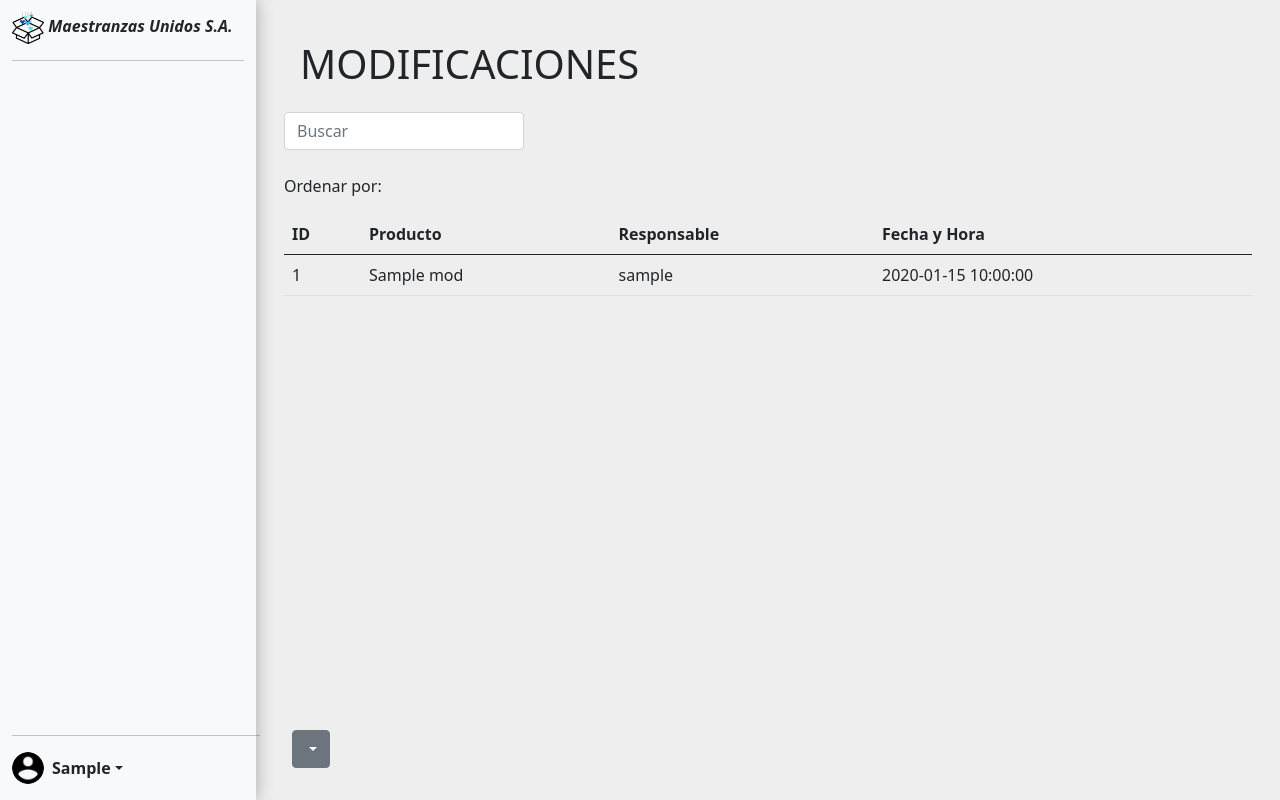
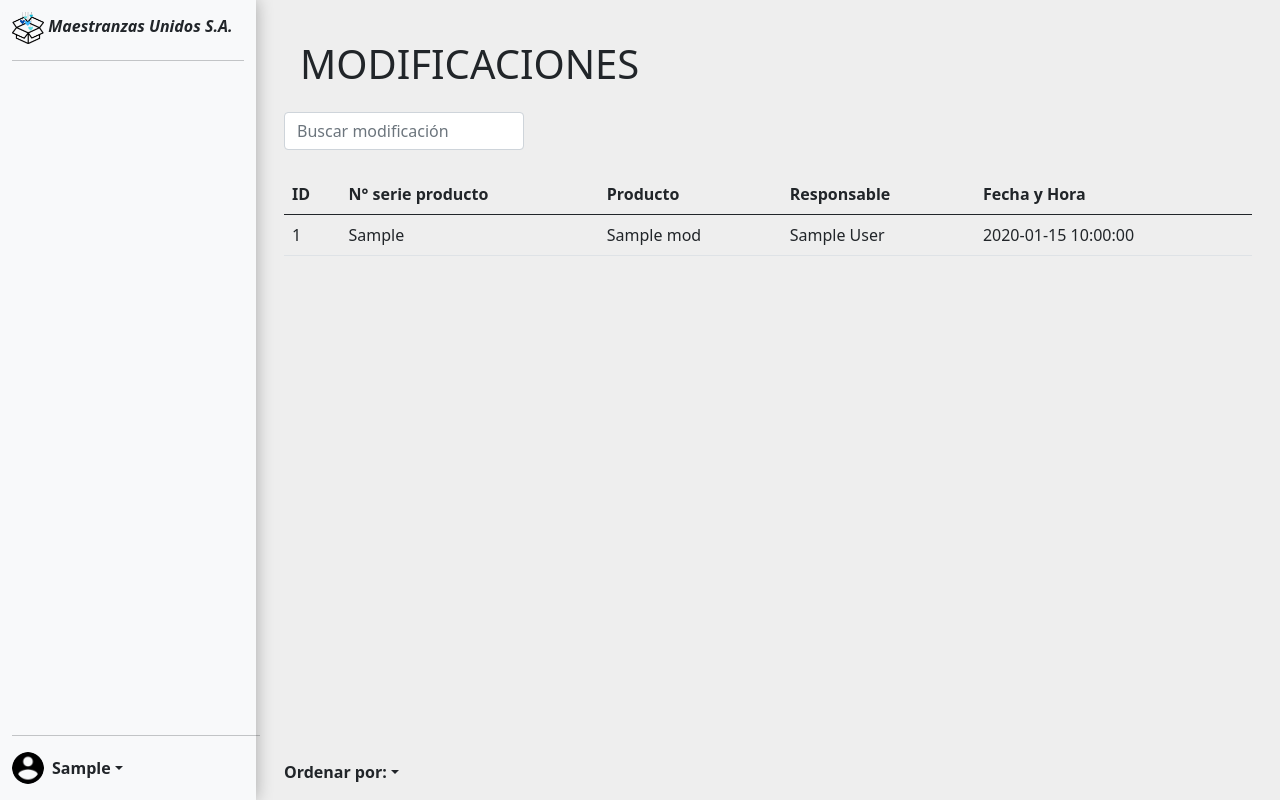
Before and after one commit to FcaHJ/Project-Maestranzas, a Flask app: template Maestranzas/src/template/modificaciones.html in a window 1280 px wide. Run offline with Flask 3, Linux system fonts and the light colour scheme; the template is opened without the code that fills it: most values are stand-ins (such as "Sample title", 1, 10 or a date in 2020); some libraries are stand-ins or nearby versions.

Commit message:
Se visualizan modificaciones
Se puede ver quien realizó una modificación a un producto

```diff
--- a/Maestranzas/src/template/modificaciones.html
+++ b/Maestranzas/src/template/modificaciones.html
@@ -11,36 +11,36 @@
     <div class="container my-4">
         <header>
             <div class="col align-items-center">
-                <i class="bi bi-box-seam-fill icon-box"></i>
                 <h1 class="ms-3">MODIFICACIONES</h1>
             </div>
         </header>
 
         <div class="table-responsive mt-4">
             <div class="search">
-                <form class="d-flex mb-4" class="search" role="search">
-                    <input class="form-control me-2" type="search" placeholder="Buscar" aria-label="Search">
+                <form action="/buscar-modificacion" method="POST" class="d-flex mb-4 search" role="search">
+                    <input class="form-control me-2" type="search" placeholder="Buscar modificación" aria-label="Search" name="search_query">
                 </form>
             </div>
-            <div class="order d-flex">
-                <p>Ordenar por:</p>
-                <div class="dropdown mx-2 mb-3">
-                    <button class="btn btn-secondary dropdown-toggle" type="button" data-bs-toggle="dropdown"
-                        aria-expanded="false">
-                    </button>
-                    <ul class="dropdown-menu">
-                        <li><a class="dropdown-item" href="#">Fecha</a></li>
-                        <li><a class="dropdown-item" href="#">Ubicación</a></li>
-                        <li><a class="dropdown-item" href="#">Categoría</a></li>
-                    </ul>
-                </div>
+
+            <div class="dropdown ">
+                <a href="#" class="d-flex align-items-center link-dark text-decoration-none dropdown-toggle" id="dropdownProduct2" data-bs-toggle="dropdown" aria-expanded="false">
+                    <strong>Ordenar por:</strong>
+                </a>
+                <ul class="dropdown-menu text-small shadow" aria-labelledby="dropdownProduct2">
+                    <li><a class="dropdown-item" href="{{ url_for('mostrar_modificacion', sort_by='id') }}">ID</a></li>
+                    <li><a class="dropdown-item" href="{{ url_for('mostrar_modificacion', sort_by='nro_serie') }}">N° serie</a></li>
+                    <li><a class="dropdown-item" href="{{ url_for('mostrar_modificacion', sort_by='producto') }}">Producto</a></li>
+                    <li><a class="dropdown-item" href="{{ url_for('mostrar_modificacion', sort_by='first_name') }}">Responsable</a></li>
+                </ul>
             </div>
+
 
             {% if modificaciones %}
             <table class="table" id="modification-table">
                 <thead>
                     <tr>
                         <th>ID</th>
+                        <th>N° serie producto</th>
                         <th>Producto</th>
                         <th>Responsable</th>
                         <th>Fecha y Hora</th>
@@ -50,8 +50,9 @@
                     {% for mod in modificaciones %}
                     <tr>
                         <td>{{ mod.id }}</td>
+                        <td>{{ mod.nro_serie }}</td>
                         <td>{{ mod.producto_nombre }}</td>
-                        <td>{{ mod.username }}</td>
+                        <td>{{ mod.first_name }} {{ mod.last_name }}</td>
                         <td>{{ mod.fecha_hora }}</td>
                     </tr>
                     {% endfor %}
```
